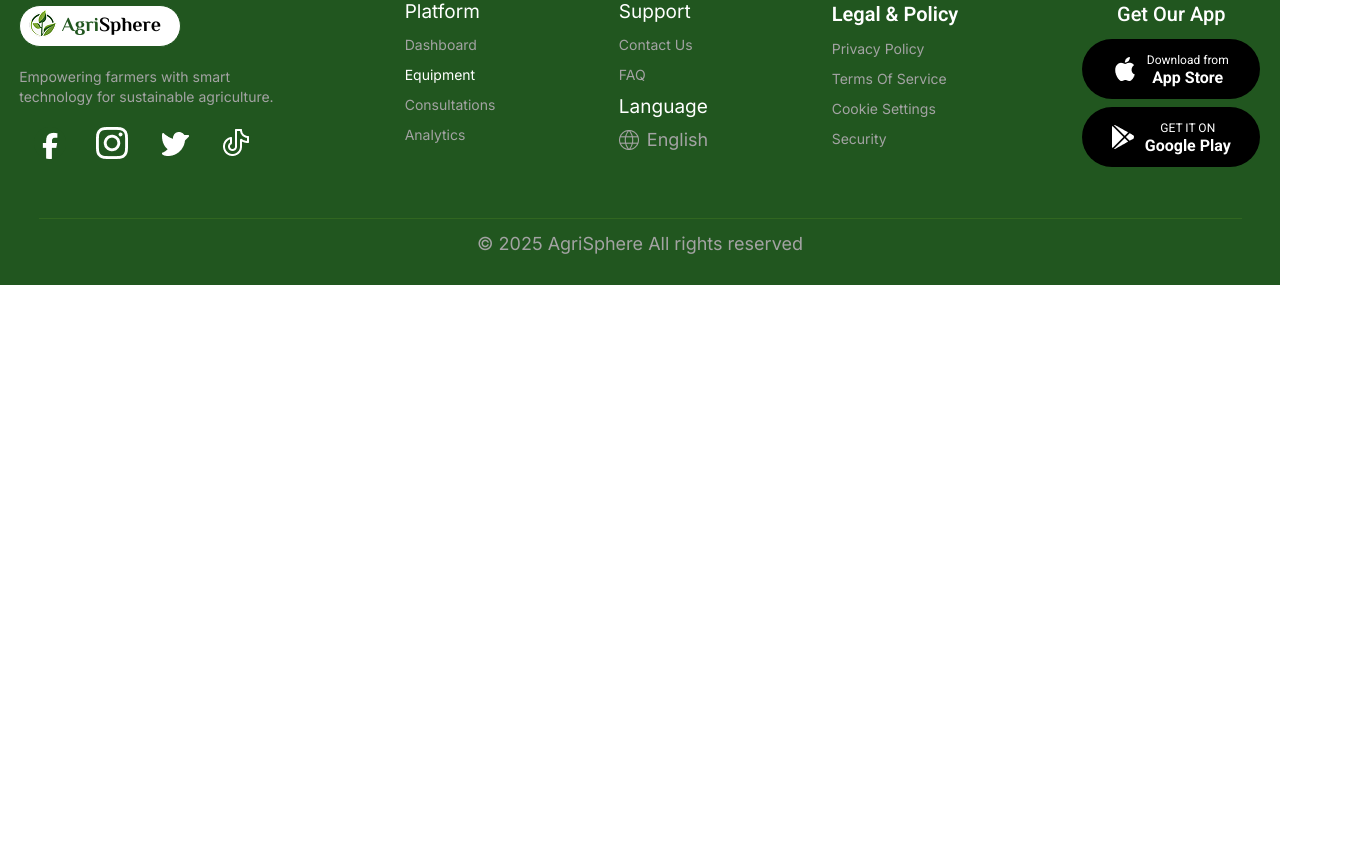
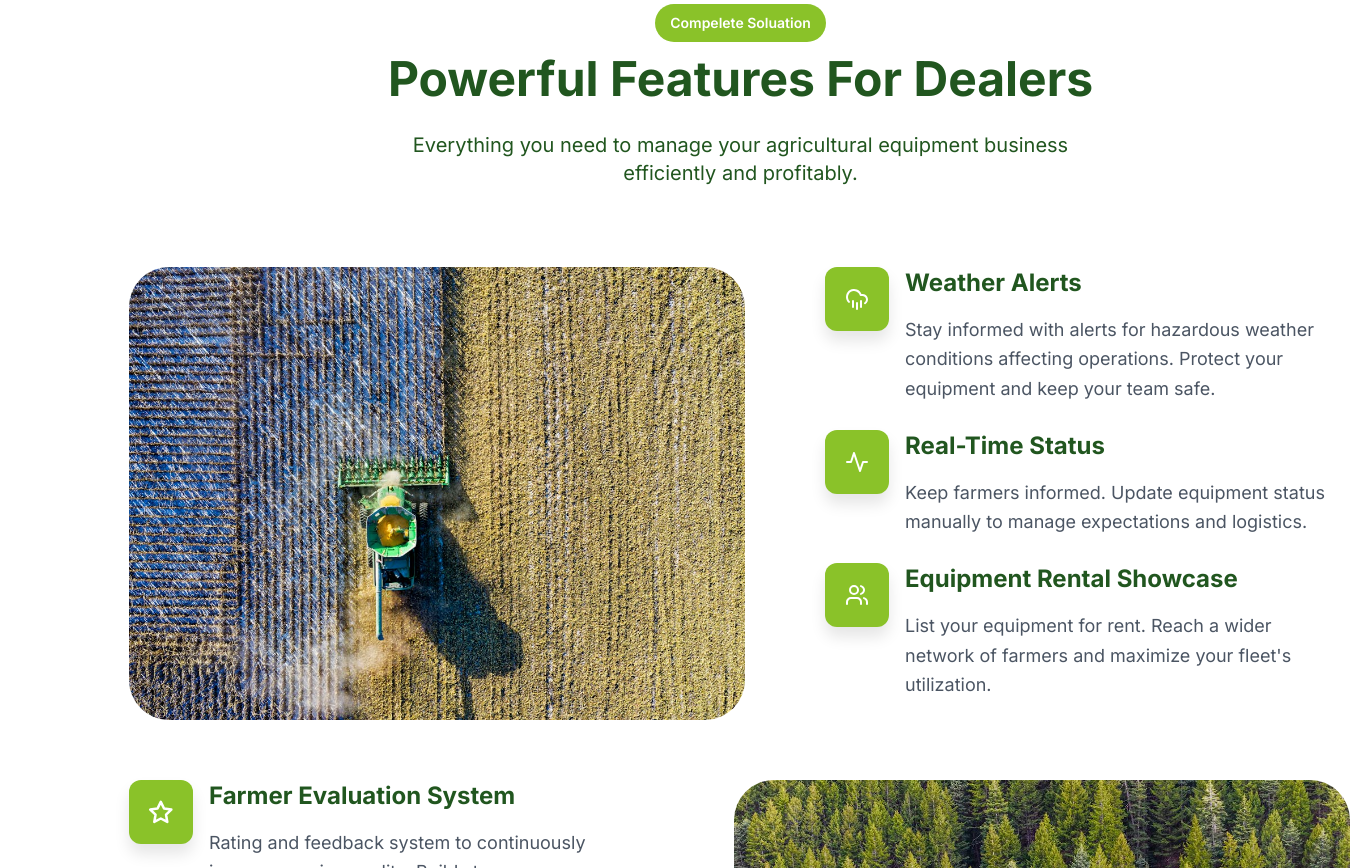
Before and after one commit to firas-mostafa/agri_sphere, a React app in the folder frontend/: page /equipment in a window 1280 px wide. Shown: the part 760-1628 px from the top of the page, 1352 px wide, since content can reach past the window. Before the commit the page ends 1045 px from the top, so only its background shows below. Built offline with nearby package versions, Linux system fonts and the light colour scheme; the HTML template or start-up script is replaced by a standard one.

Commit message:
Add features section to Equipment Page

```diff
--- a/frontend/src/pages/public/equipment/Equipment.jsx
+++ b/frontend/src/pages/public/equipment/Equipment.jsx
@@ -1,6 +1,12 @@
 import React from 'react';
 
 import Layout from '../../../components/common/Layout';
+import SectionTitle from '../../../components/title/SectionTitle';
+
+import { equipment_features_data1, equipment_features_data2 } from '../../../Data';
+
+import CropsImage from '../../../assets/corps.jpg';
+import ForestImage from '../../../assets/forest.jpg';
 
 import './equipment.css';
 
@@ -31,6 +37,97 @@
                 </div>
             </section>
 
+
+            {/* =============== FEATURES =============== */}
+            <section className="features__equipment">
+                <SectionTitle
+                    subtitle='compelete soluation'
+                    title='powerful features for dealers'
+                    description={
+                        'Everything you need to manage your agricultural equipment business efficiently and profitably.'
+                    }
+                />
+
+                <div className="features__equipment__container flex">
+                    <div className="features__equipment__wrapper">
+                        <div className="features__equipment-image-wrapper">
+                            <img
+                                src={CropsImage}
+                                alt="Crops Image"
+                                className='features__equipment-img'
+                            />
+                        </div>
+
+                        <div className="features__equipment-content">
+                            {
+                                equipment_features_data1.map( ( { icon, title, description }, index) => {
+                                    return (
+                                        <div key={index} className="features__equipment-info">
+                                            <div key={index} className="features__equipment-icon-wrapper">
+                                                <img
+                                                    src={icon}
+                                                    alt={`Equipment-Featrues-Icon-${index + 1}`}
+                                                    className="features__equipment-icon"
+                                                />
+                                            </div>
+
+                                            <div className="features__equipment-data">
+                                                <h6 className="features__equipment-title">
+                                                    {title}
+                                                </h6>
+
+                                                <p className="features__equipment-description">
+                                                    {description}
+                                                </p>
+                                            </div>
+                                        </div>
+                                    )
+                                })
+                            }
+                        </div>
+                    </div>
+
+                    <div className="features__equipment__wrapper">
+                        <div className="features__equipment-content">
+                            {
+                                equipment_features_data2.map( ( { icon, title, description }, index) => {
+                                    return (
+                                        <div key={index} className="features__equipment-info">
+                                            <div key={index} className="features__equipment-icon-wrapper">
+                                                <img
+                                                    src={icon}
+                                                    alt={`Equipment-Featrues-Icon-${index + 1}`}
+                                                    className="features__equipment-icon"
+                                                />
+                                            </div>
+
+                                            <div className="features__equipment-data">
+                                                <h6 className="features__equipment-title">
+                                                    {title}
+                                                </h6>
+
+                                                <p className="features__equipment-description">
+                                                    {description}
+                                                </p>
+                                            </div>
+                                        </div>
+                                    )
+                                })
+                            }
+                        </div>
+
+                        <div className="features__equipment-image-wrapper">
+                            <img
+                                src={ForestImage}
+                                alt="Forest Image"
+                                className='features__equipment-img'
+                            />
+                        </div>
+                    </div>
+
+                </div>
+            </section>
+
         </Layout>
     );
 };
--- a/frontend/src/pages/public/equipment/equipment.css
+++ b/frontend/src/pages/public/equipment/equipment.css
@@ -82,3 +82,123 @@
     color: var(--first-color);
     background-color: var(--white-color);
 }
+
+/* =============== FEATURES =============== */
+.features__equipment {
+    width: 1223px;
+    padding-top: 44px;
+    margin-inline: 129px;
+}
+
+.features__equipment .section__title-sub {
+    height: fit-content;
+    padding: 9px 15px;
+    color: var(--white-color);
+    font-size: 14px;
+    font-weight: var(--weight-600);
+    line-height: 20px;
+    letter-spacing: 0;
+    background-color: var(--second-color);
+    border-radius: 999px;
+    text-transform: capitalize;
+}
+
+.features__equipment .section__title-sub::before,
+.features__equipment .section__title-sub::after {
+    all: unset;
+}
+
+.features__equipment .section__title-title {
+    height: fit-content;
+    line-height: 48px;
+    letter-spacing: 0;
+    margin-block: 13px 28px;
+}
+
+.features__equipment .section__title-description {
+    max-width: 720px;
+    color: var(--first-color);
+    line-height: 28px;
+    letter-spacing: 0;
+}
+
+.features__equipment__container {
+    flex-direction: column;
+    row-gap: 60px;
+    padding-top: 80px;
+}
+
+.features__equipment__wrapper {
+    display: flex;
+}
+
+.features__equipment__wrapper:nth-child(1) {
+    column-gap: 80px;
+}
+
+.features__equipment__wrapper:nth-child(2) {
+    column-gap: 105px;
+}
+
+.features__equipment-image-wrapper {
+    overflow: hidden;
+    width: 616px;
+    height: 453px;
+    border-radius: 40px;
+}
+
+.features__equipment-img {
+    width: 100%;
+    height: 100%;
+    object-fit: cover;
+}
+
+.features__equipment-content {
+    display: flex;
+    flex-direction: column;
+    gap: 27px;
+}
+
+.features__equipment-info {
+    display: flex;
+    gap: 16px;
+}
+
+.features__equipment-icon-wrapper {
+    display: flex;
+    align-items: center;
+    justify-content: center;
+    width: 64px;
+    height: 64px;
+    padding: 20px;
+    background-color: var(--second-color);
+    border-radius: 12px;
+    box-shadow: 0px 10px 15px 0px hsla(0, 0%, 0%, 0.1);
+}
+
+.features__equipment-icon {
+    width: 24px;
+    height: 24px;
+}
+
+.features__equipment-title,
+.features__equipment-description {
+    font-family: var(--inter-font);
+}
+
+.features__equipment-title {
+    color: var(--first-color);
+    font-size: 24px;
+    font-weight: var(--weight-700);
+    line-height: 32px;
+    text-transform: capitalize;
+    margin-bottom: 16px;
+}
+
+.features__equipment-description {
+    max-width: 420px;
+    color: var(--text-color);
+    font-size: 18px;
+    font-weight: var(--weight-400);
+    line-height: 29.25px;
+}
```
